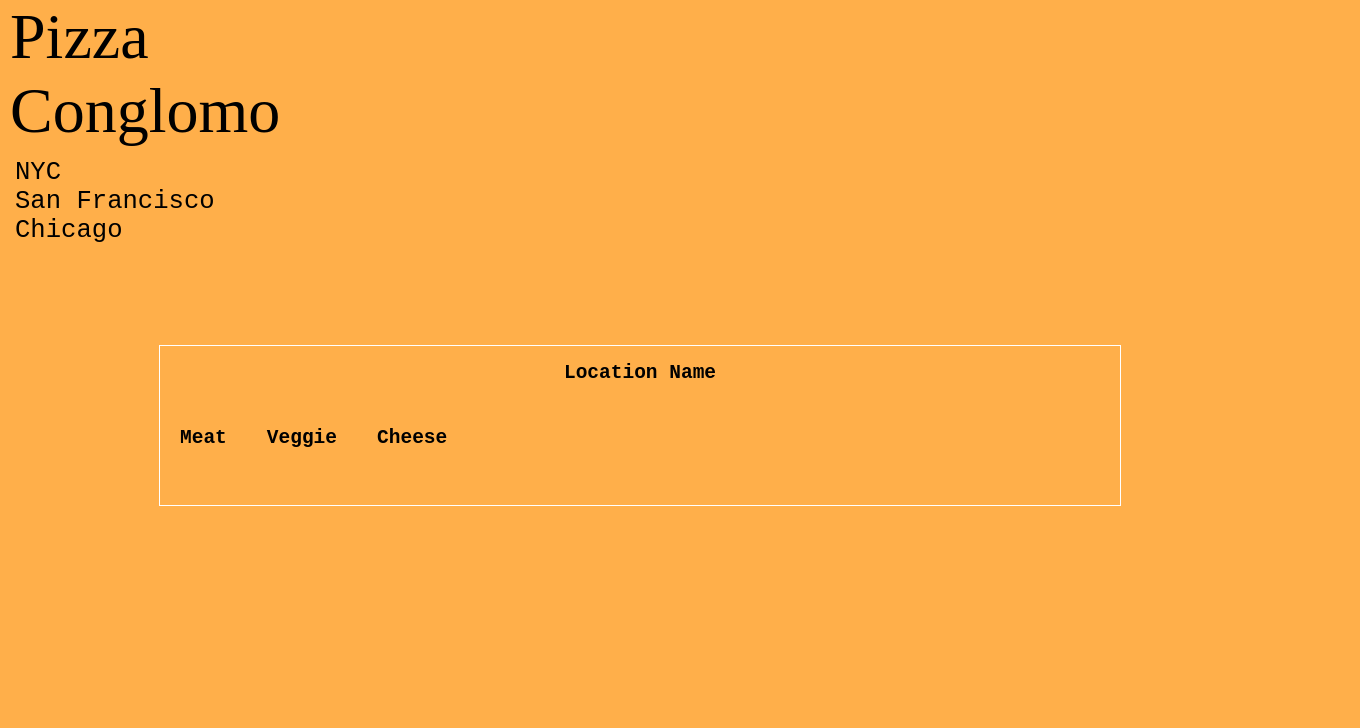
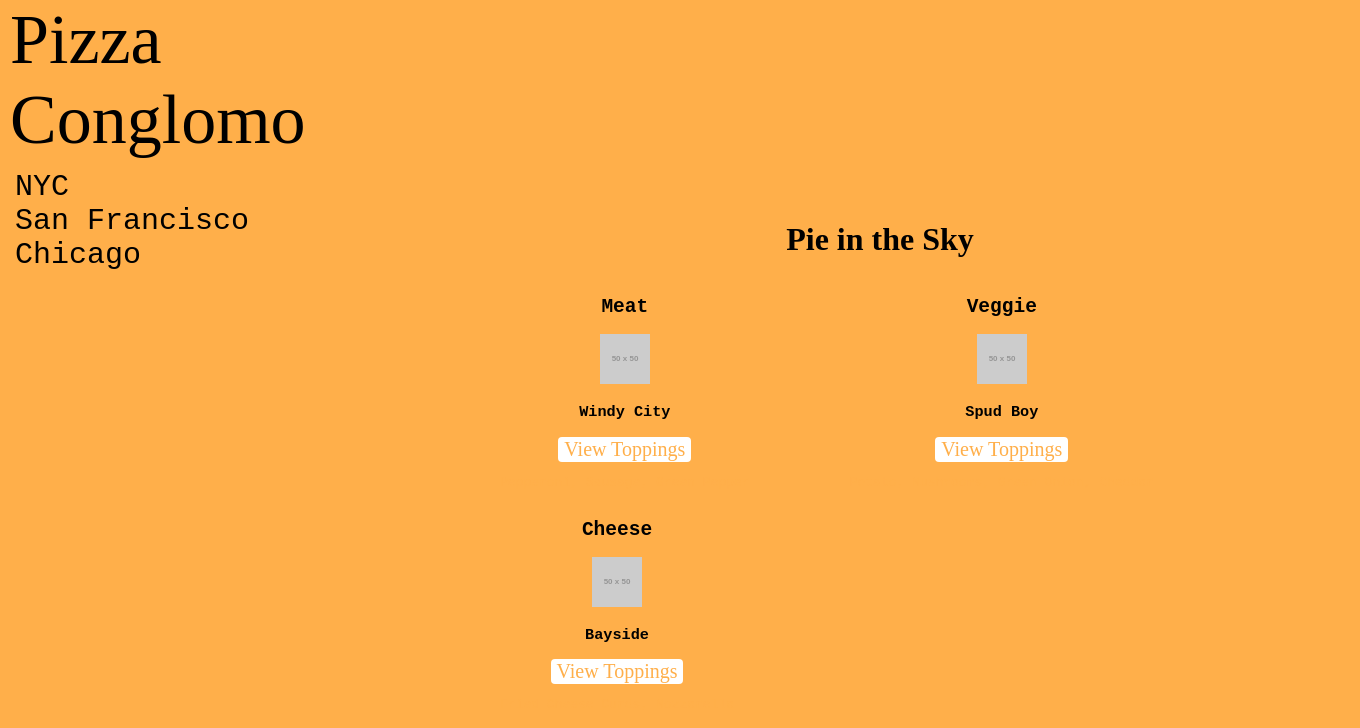
Before and after one commit to nealcsimms/pizza_site, a plain HTML site: page index.html at #/chi in a window 1280 px wide. Shown: the whole page, 1360 px wide, since content can reach past the window. Drawn offline with nearby package versions, Linux system fonts and the light colour scheme; placeholder pictures from the web are drawn by us; a web font is replaced by a local one.

Commit message:
finished styling, added buttons and pics

```diff
--- a/css/master.css
+++ b/css/master.css
@@ -12,18 +12,19 @@ body {
     width: 25%;
     background-color: #FFAF4A;
     height: 100%;
+    position:fixed;
 }
 
 #navHeader {
 	font-family:'Damion';
-	font-size:5vw;
+	font-size:70px;
 	margin-bottom:10px;
 	margin-left:10px;
 }
 
 .cities {
 	font-family:monospace;
-	font-size:2vw;
+	font-size:30px;
 	margin-left:15px;
 }
 
@@ -34,32 +35,60 @@ a {
 
 /*angular views styles*/
 #view {
-    margin:100px auto 100px auto;
+	margin-top:200px;
+    margin-left:400px;
 	width:75%;
-	border:solid white 1px;
 	font-family: monospace;
+	display:inline-block;
 }
 
-.location {
+#home {
 	text-align:center;
 }
 
+#pizzapic {
+	height:250px;
+	width:250px;
+}
+
+#home h1 {
+	font-family:monospace;
+}
+
+.locations {
+	font-family:'Damion';
+	text-align: center;
+}
+
+
+
 .pizzas {
- 	margin:10px 20px 10px 20px;
+ 	margin-left:100px;
  	text-align:center;
  	display:inline-block;
+ 	font-family:monospace;
 }
 
 
 
 .menu-pic {
-
+	height:50px;
+	width:50px;
 }
 
-.pizza-name {
-
+button {
+	border:none;
+	color:#FFAF4A;
+	background-color:white;
+	border-radius:4px;
+	font-size:20px;
+	font-family:'Damion';
 }
 
 .toppings {
+	color:#FFAF4A;
+}
 
+.toggled {
+	color:black;
 }
--- a/index.html
+++ b/index.html
@@ -9,7 +9,7 @@
 	<body>
 		<!--fixed side navbar of unordered list items as links-->
 		<ul id="nav">
-			<li id="navHeader">Pizza Conglomo</li>
+			<li id="navHeader"><a href="#/">Pizza Conglomo</a></li>
 			<li class="cities"><a href="#/nyc">NYC</a></li>
 			<li class="cities"><a href="#/sanfran">San Francisco</a></li>
 			<li class="cities"><a href="#/chi">Chicago</a></li>
@@ -20,7 +20,7 @@
 
 
 
-		<script src="jquery-1.11.1.js"></script>
+		<script src="lib/jquery-1.11.1.js"></script>
         <script src="lib/angular.min.js"></script>
         <script src="lib/angular-route.min.js"></script>
         <script type="text/javascript" src="js/app.js"></script>
--- a/js/app.js
+++ b/js/app.js
@@ -37,67 +37,69 @@ app.config(function($routeProvider) {
 });
 
 app.controller('pizzaController', function($scope){
-//menu arrays per location containing pizza objects, add menu's for new locations here
+
+
+//Menu arrays per location containing pizza objects, add menus for new locations here
 $scope.nycPizzas = [
 {
 	type:"Meat",
-	imageUrl: "",
+	imageUrl: "http://placehold.it/50x50",
 	name:"Neal'apeal",
 	toppings:"Pepperoni, Yellow Peppers, Green olives"
 },
 {
 	type:"Veggie",
-	imageUrl: "",
-	name:"",
+	imageUrl: "http://placehold.it/50x50",
+	name:"Forager",
 	toppings:"Mushrooms, Roasted Garlic, Leeks"
 },
 {
 	type:"Cheese",
-	imageUrl: "",
-	name:"",
-	toppings:""
+	imageUrl: "http://placehold.it/50x50",
+	name:"Quatro",
+	toppings:"Gouda, Gruyere, Parmesan, Mozzarella"
 }
 ];
 
 $scope.sanfranPizzas = [
 {
 	type:"Meat",
-	imageUrl: "",
-	name:"",
-	toppings:""
+	imageUrl: "http://placehold.it/50x50",
+	name:"Goodfella",
+	toppings:"Pepperoni, Ham, Salami, Giardiniera"
 },
 {
 	type:"Veggie",
-	imageUrl: "",
-	name:"",
-	toppings:""
+	imageUrl: "http://placehold.it/50x50",
+	name:"Billy Goat",
+	toppings:"Mushrooms, Chevre, Parsely, Drizzle"
 },
 {
 	type:"Cheese",
-	imageUrl: "",
-	name:"",
-	toppings:""
+	imageUrl: "http://placehold.it/50x50",
+	name:"Baby Blue",
+	toppings:"Baby Brie, Blue, Honey"
 }
 ];
 
 $scope.chiPizzas = [
 {
 	type:"Meat",
-	imageUrl: "",
-	name:"",
-	toppings:""
+	imageUrl: "http://placehold.it/50x50",
+	name:"Windy City",
+	toppings:"Pepperoni, Sausage, Green Pepper"
 },
 {
 	type:"Veggie",
-	imageUrl: "",
-	name:"",
-	toppings:""
+	imageUrl: "http://placehold.it/50x50",
+	name:"Spud Boy",
+	toppings:"Potato, Mushrooms, Green Onion, Cheddar"
 },
 {
 	type:"Cheese",
-	imageUrl: "",
-	name:"",
-	toppings:""
+	imageUrl: "http://placehold.it/50x50",
+	name:"Bayside",
+	toppings:"Fried Cheese Curds, Mozzarella"
 }
 ];
 
--- a/views/chi.html
+++ b/views/chi.html
@@ -1,9 +1,10 @@
-<h2 class="location">Location Name</h2>
+<h1 class="locations">Pie in the Sky</h1>
 
 <!--div repeating for each pizza in location's corresponding array-->
 <div class="pizzas" ng-repeat="pizza in chiPizzas">
 	<h2 class="type">{{pizza.type}}</h2>
 	<img class="menu-pic" ng-src="{{pizza.imageUrl}}"/>
 	<h3 class="pizza-name">{{pizza.name}}</h3>
-	<p class="topping">{{pizza.toppings}}</p>
+	<button ng-click="pizza.toptoggle= !pizza.toptoggle">View Toppings</button>
+	<p ng-class="{'toggled': pizza.toptoggle}" class="toppings">{{pizza.toppings}}</p>
 </div>
```
Also changed, not shown: views/home.html (+7 -0 lines), views/nyc.html (+3 -2 lines), views/sanfran.html (+4 -3 lines), images/cheese.png (added), images/mushroom.png (added), images/pepperoni.png (added), images/pizza.png (added).
